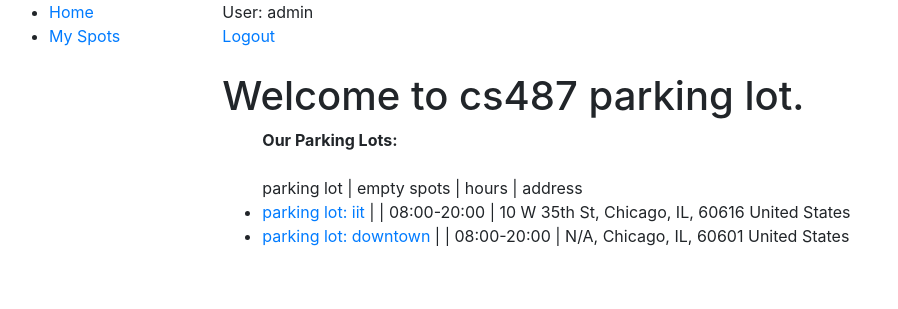
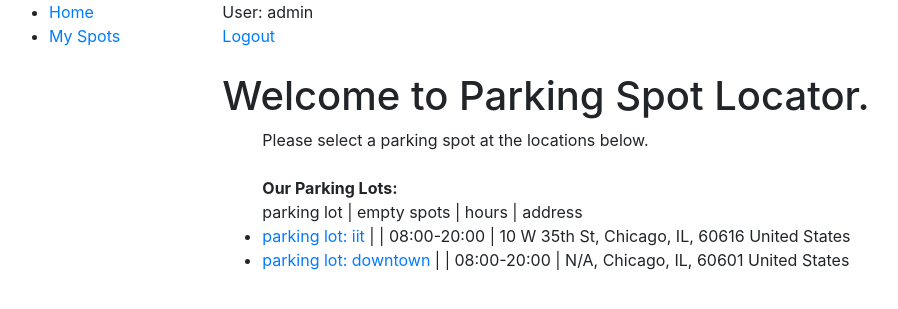
Before and after one commit to xuchang970621/cs487_parking_system, a Django app: page / in a window 1280 px wide. Shown: the top 309 px of the page, without its empty margins (6-904 px from the left). Run offline with Django 3.2, Linux system fonts and the light colour scheme; a user stored in the database is signed in; data comes from the database, SQL or seed files in the repository; both versions use the stored data as it was after the commit; some libraries are stand-ins or nearby versions.

Commit message:
Submission

```diff
--- a/cs487/parking/templates/parking/detail.html
+++ b/cs487/parking/templates/parking/detail.html
@@ -7,7 +7,7 @@
 
 {% if latest_question_list %}
 <ul>
-		<b>parkint lot # {{lot_id}}:</b> <br>
+		<b>parking lot # {{lot_id}}:</b> <br>
 		*** <br>
 		name: {{lot_name}} <br>
 		hours: {{lot_hours}} <br>
--- a/cs487/parking/templates/parking/index.html
+++ b/cs487/parking/templates/parking/index.html
@@ -5,11 +5,12 @@
 User: {{ user.get_username }} <br>
 <a href="{% url 'logout'%}?next={{request.path}}">Logout</a> <br><br>
 
-<h1>Welcome to cs487 parking lot.</h1>
+<h1>Welcome to Parking Spot Locator.</h1>
 
 {% if latest_question_list %}
 <ul>
-		<b>Our Parking Lots:</b> <br><br>
+	Please select a parking spot at the locations below.<br>
+		<br><b>Our Parking Lots:</b> <br>
 		parking lot | empty spots | hours | address <br>
 
 		{% for question in latest_question_list %}
```
Also changed, not shown: cs487/db.sqlite3.
